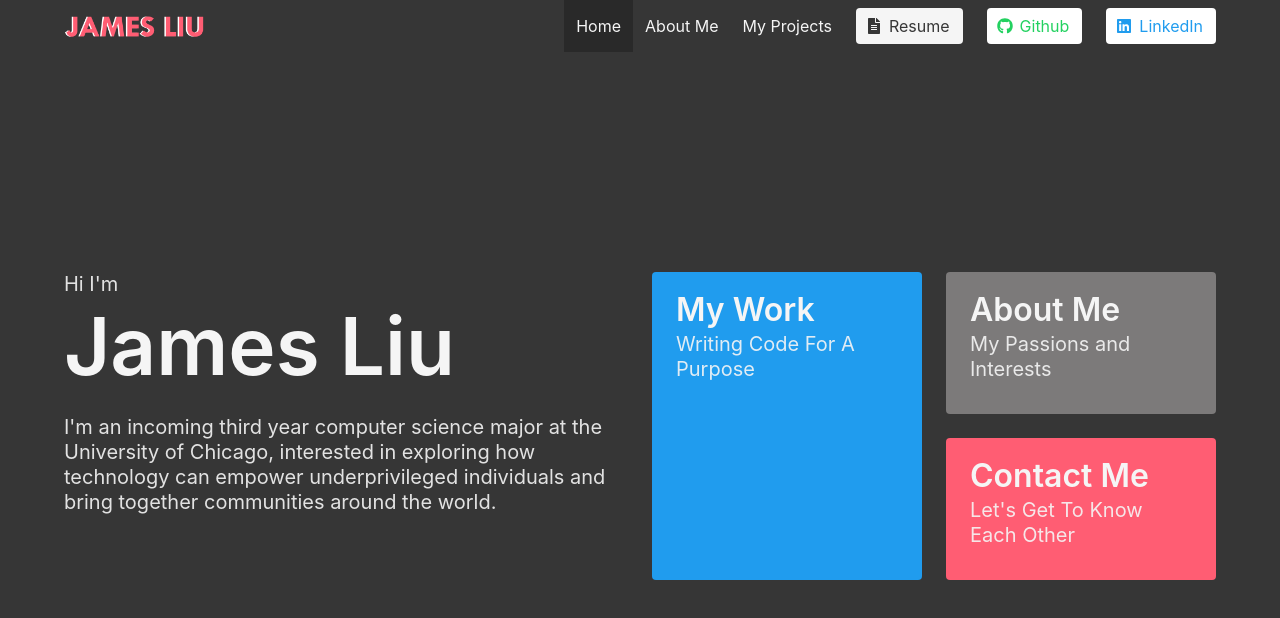
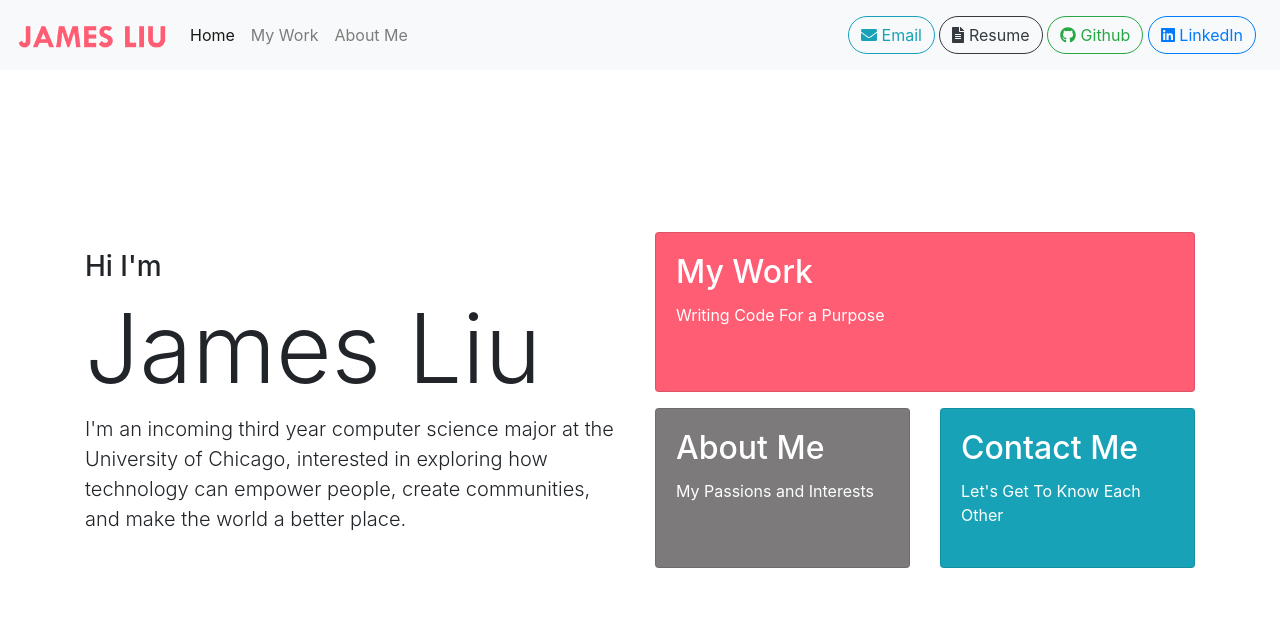
Before and after one commit to jamesliu08/jamesliu08.github.io, a plain HTML site: page index.html in a window 1280 px wide. Drawn offline with nearby package versions, Linux system fonts and the light colour scheme.

Commit message:
back to bootstrap

```diff
--- a/css/home.css
+++ b/css/home.css
@@ -1,11 +1,19 @@
-.is-0 {
-    font-size: 5rem;
+.card {
+    height: 10rem;
 }
 
-.notification.is-danger {
-    background-color: #FF5D73;
+.pt-6{
+    padding-top: 5rem;
 }
 
-.notification.is-primary {
+.bg-maroon {
+    background-color: #ff5d73;
+}
+
+.bg-darkgrey {
     background-color: #7c7a7a;
 }
+
+a:hover{
+    text-decoration: none;
+}
--- a/index.html
+++ b/index.html
@@ -2,132 +2,141 @@
 <html>
 <head>
     <meta charset="utf-8">
-    <meta name="viewport" content="width=device-width, initial-scale=1">
+    <meta name="viewport" content="width=device-width, initial-scale=1, shrink-to-fit=no">
     <title>James Liu | UChicago CS</title>
-    <link rel="stylesheet" href="https://cdnjs.cloudflare.com/ajax/libs/bulma/0.7.5/css/bulma.min.css">
+    <link rel="stylesheet" href="https://stackpath.bootstrapcdn.com/bootstrap/4.3.1/css/bootstrap.min.css" integrity="sha384-ggOyR0iXCbMQv3Xipma34MD+dH/1fQ784/j6cY/iJTQUOhcWr7x9JvoRxT2MZw1T" crossorigin="anonymous">
     <script defer src="https://use.fontawesome.com/releases/v5.3.1/js/all.js"></script>
     <script src="https://cdnjs.cloudflare.com/ajax/libs/jquery/3.4.1/jquery.min.js"></script>
     <link rel="stylesheet" href="css/home.css">
     <script>
-        $(document).ready(function() {
-
-            // Check for click events on the navbar burger icon
-            $(".navbar-burger").click(function() {
-
-                // Toggle the "is-active" class on both the "navbar-burger" and the "navbar-menu"
-                $(".navbar-burger").toggleClass("is-active");
-                $(".navbar-menu").toggleClass("is-active");
-
-            });
-        });
     </script>
 </head>
-<body class="">
+<body>
 
-<section class="hero is-fullheight is-dark">
-    <!-- Hero head: will stick at the top -->
-    <div class="hero-head">
-        <header class="navbar">
-            <div class="container">
-                <div class="navbar-brand">
-                    <a class="navbar-item">
-                        <img src="img/Website%20Logo.png" alt="Logo">
+<div class="modal fade" id="exampleModal" tabindex="-1" role="dialog" aria-labelledby="exampleModalLabel" aria-hidden="true">
+    <div class="modal-dialog modal-dialog-centered modal-lg" role="document">
+        <div class="modal-content">
+            <div class="modal-header">
+                <h2 class="modal-title" id="exampleModalLabel">Get In Touch</h2>
+                <button type="button" class="close" data-dismiss="modal" aria-label="Close">
+                    <span aria-hidden="true">&times;</span>
+                </button>
+            </div>
+            <div class="modal-body">
+                Whether you want to learn more about me, work together on a project, or just talk, I'm always ready to listen!
+            </div>
+            <div class="modal-footer">
+                <button type="button" class="btn btn-secondary" data-dismiss="modal">Close</button>
+                <button type="button" class="btn btn-primary">Save changes</button>
+            </div>
+        </div>
+    </div>
+</div>
+
+<nav class="navbar position-absolute w-100 navbar-expand-lg navbar-light bg-light">
+    <a class="navbar-brand" href="index.html">
+        <img src="img/Website%20Logo.png" height="30" alt="Logo">
     </a>
-                    <span class="navbar-burger burger" data-target="navbarMenuHeroC">
-            <span></span>
-            <span></span>
-            <span></span>
+    <button class="navbar-toggler" type="button" data-toggle="collapse" data-target="#navbarSupportedContent" aria-controls="navbarSupportedContent" aria-expanded="false" aria-label="Toggle navigation">
+        <span class="navbar-toggler-icon"></span>
+    </button>
+
+    <div class="collapse navbar-collapse" id="navbarSupportedContent">
+        <div class="navbar-nav mr-auto">
+            <a class="nav-item nav-link active" href="index.html">Home <span class="sr-only">(current)</span></a>
+            <a class="nav-item nav-link" href="projects.html">My Work</a>
+            <a class="nav-item nav-link" href="about.html">About Me</a>
+        </div>
+        <div class="navbar-nav ml-auto">
+            <div class="nav-item nav-link">
+                <a href="#">
+                    <button class="btn btn-outline-info rounded-pill">
+                    <span class="icon">
+                      <i class="fas fa-envelope"></i>
                     </span>
-                </div>
-                <div id="navbarMenuHeroC" class="navbar-menu">
-                    <div class="navbar-end">
-                        <a class="navbar-item is-active">
-                            Home
+                        <span>Email</span>
+                    </button>
                 </a>
-                        <a class="navbar-item">
-                            About Me
-                        </a>
-                        <a class="navbar-item">
-                            My Projects
-                        </a>
-                        <span class="navbar-item">
-                            <a class="button is-dark is-inverted">
+                <a href="#">
+                    <button class="btn btn-outline-dark rounded-pill">
                     <span class="icon">
                       <i class="fas fa-file-alt"></i>
                     </span>
                         <span>Resume</span>
+                    </button>
                 </a>
-                        </span>
-                        <span class="navbar-item">
-                          <a class="button is-success is-inverted">
+                <a href="#">
+                    <button class="btn btn-outline-success rounded-pill">
                     <span class="icon">
                         <i class="fab fa-github"></i>
                     </span>
                         <span>Github</span>
+                    </button>
                 </a>
-                        </span>
-                        <span class="navbar-item">
-                            <a class="button is-info is-inverted">
+                <a href="#">
+                    <button class="btn btn-outline-primary rounded-pill">
                     <span class="icon">
                         <i class="fab fa-linkedin"></i>
                     </span>
                         <span>LinkedIn</span>
+                    </button>
                 </a>
-                        </span>
-
             </div>
         </div>
     </div>
-        </header>
-    </div>
-
-    <!-- Hero content: will be in the middle -->
-    <div class="hero-body">
-        <div class="container has-text-left">
-            <div class="columns">
-                <div class="column">
-                    <h3 class="subtitle">Hi I'm</h3>
-                    <h1 class="title is-0 is-spaced">
+</nav>
+<div class="container vh-100 pt-6 pt-lg-0 d-flex">
+    <div class="row align-items-center">
+        <div class="col-12 col-lg-6">
+            <h3 class="display-5">Hi I'm</h3>
+            <h1 class="display-1">
                 James Liu
             </h1>
-                    <h2 class="subtitle is-5">
+            <p class="lead">
                 I'm an incoming third year computer science major at the University of Chicago,
-                        interested in exploring how technology can empower underprivileged individuals
-                        and bring together communities around the world.
-                    </h2>
+                interested in exploring how technology can empower people, create communities, and
+                make the world a better place.
+            </p>
         </div>
-                <div class="column">
-                    <div class="tile is-ancestor">
-                        <div class="tile is-vertical">
-                            <div class="tile">
-                                <div class="tile is-parent">
-                                    <article class="tile is-child notification is-info">
-                                        <p class="title">My Work</p>
-                                        <p class="subtitle">Writing Code For A Purpose</p>
-                                        <figure class="image is-4by3">
-
-                                        </figure>
-                                    </article>
+        <div class="col-12 col-lg-6">
+            <div class="row">
+                <div class="col-12">
+                    <a href="projects.html">
+                        <div class="card bg-maroon text-white">
+                            <div class="card-body">
+                                <h2 class="card-title">My Work</h2>
+                                <p class="card-text">Writing Code For a Purpose</p>
                             </div>
-                                <div class="tile is-parent is-vertical">
-                                    <article class="tile is-child notification is-primary">
-                                        <p class="title">About Me</p>
-                                        <p class="subtitle">My Passions and Interests</p>
-                                    </article>
-                                    <article class="tile is-child notification is-danger">
-                                        <p class="title">Contact Me</p>
-                                        <p class="subtitle">Let's Get To Know Each Other</p>
-                                    </article>
                         </div>
-
+                    </a>
+                </div>
+            </div>
+            <div class="row pt-3">
+                <div class="col-6">
+                    <a href="about.html">
+                        <div class="card bg-darkgrey text-white">
+                            <div class="card-body">
+                                <h2 class="card-title">About Me</h2>
+                                <p class="card-text">My Passions and Interests</p>
+                            </div>
+                        </div>
+                    </a>
+                </div>
+                <div class="col-6">
+                    <a href="#" data-toggle="modal" data-target="#exampleModal">
+                        <div class="card bg-info text-white">
+                            <div class="card-body">
+                                <h2 class="card-title">Contact Me</h2>
+                                <p class="card-text">Let's Get To Know Each Other</p>
+                            </div>
+                        </div>
+                    </a>
                 </div>
             </div>
         </div>
     </div>
  </div>
-        </div>
-    </div>
-
-</section>
+<script src="https://cdnjs.cloudflare.com/ajax/libs/popper.js/1.14.7/umd/popper.min.js" integrity="sha384-UO2eT0CpHqdSJQ6hJty5KVphtPhzWj9WO1clHTMGa3JDZwrnQq4sF86dIHNDz0W1" crossorigin="anonymous"></script>
+<script src="https://stackpath.bootstrapcdn.com/bootstrap/4.3.1/js/bootstrap.min.js" integrity="sha384-JjSmVgyd0p3pXB1rRibZUAYoIIy6OrQ6VrjIEaFf/nJGzIxFDsf4x0xIM+B07jRM" crossorigin="anonymous"></script>
 </body>
 </html>
```
Also changed, not shown: about.html (added, +70 -0 lines), projects.html (added, +157 -0 lines). Lines whose indentation alone changed are shown as unchanged.
